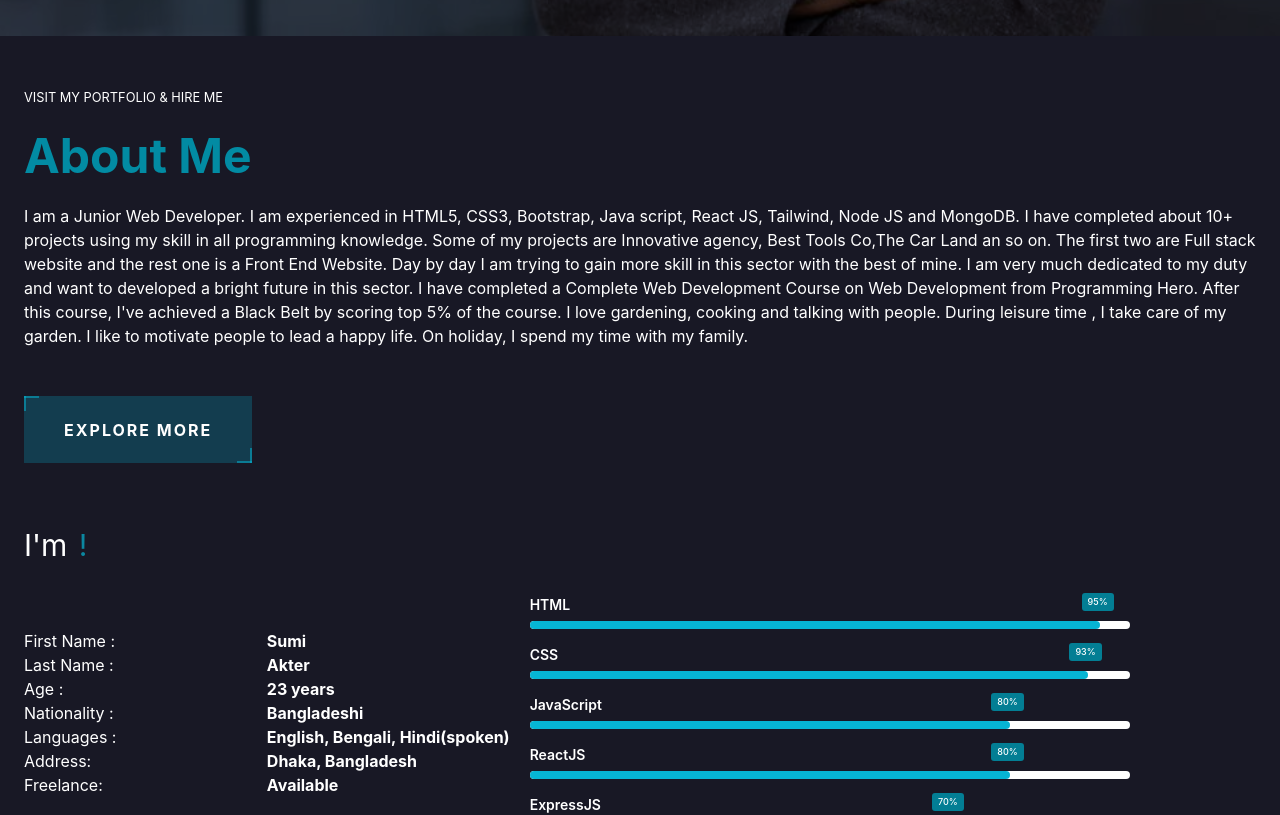
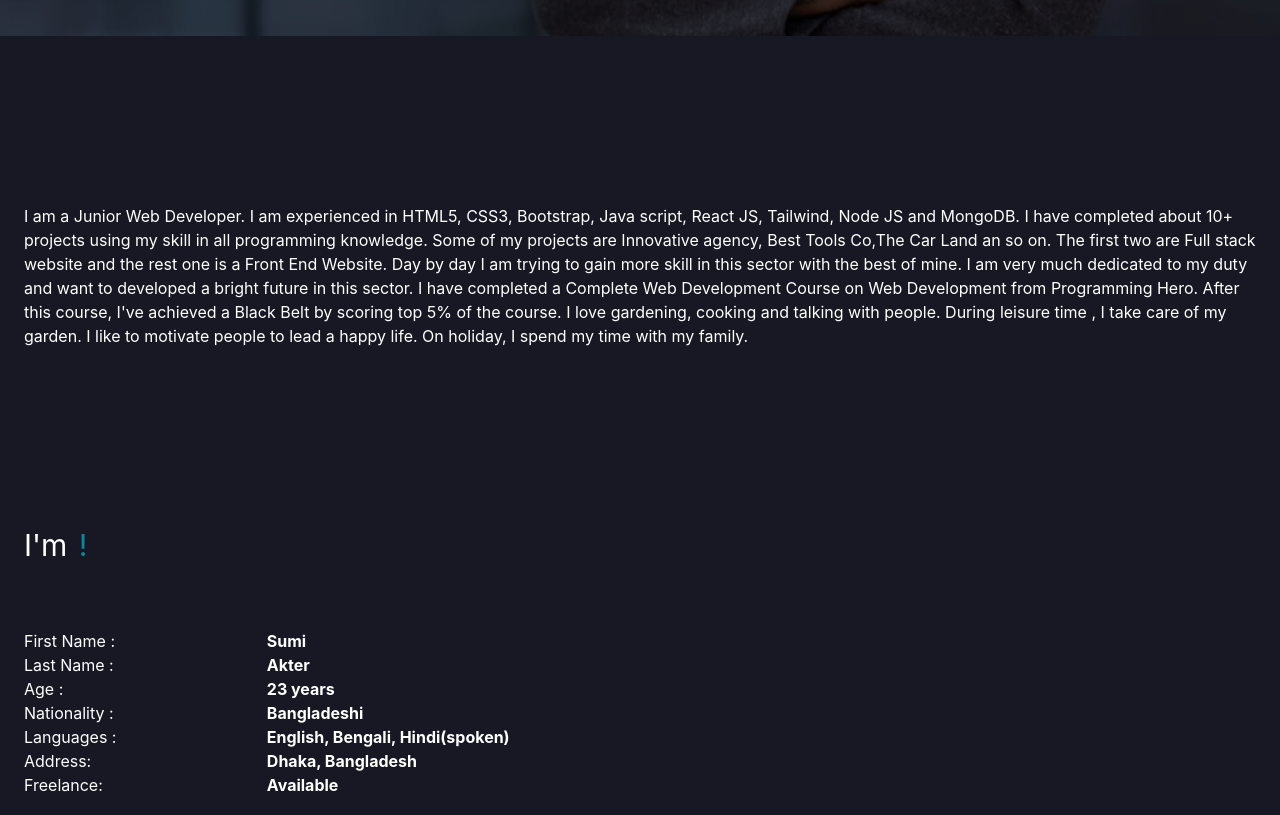
Before and after one commit to SumiAkter2/Sumi-Akter, a React (Create React App) app: page / in a window 1280 px wide. Shown: the part 844-1659 px from the top of the page. Built offline with nearby package versions, Linux system fonts and the light colour scheme.

Commit message:
added aos in about

```diff
--- a/src/Components/About/About.js
+++ b/src/Components/About/About.js
@@ -9,8 +9,13 @@ const About = () => {
   return (
     <div className="px-6 text-white">
       <div className="pt-12">
-        <small>VISIT MY PORTFOLIO & HIRE ME</small>
-        <h1 className="text-secondary my-6 text-3xl font-bold lg:text-5xl ">
+        <small data-aos="fade-down">VISIT MY PORTFOLIO & HIRE ME</small>
+        <h1
+          className="text-secondary my-6 text-3xl font-bold lg:text-5xl "
+          data-aos="fade-down"
+          data-aos-delay="500"
+          data-aos-duration="500"
+        >
           About Me
         </h1>
         <p className="leading-normal">
@@ -29,14 +34,15 @@ const About = () => {
           motivate people to lead a happy life. On holiday, I spend my time with
           my family.
         </p>
-        <NavLink to="/portfolio">
-          {" "}
-          <Button className="mb-6"> Explore More </Button>
-        </NavLink>
+        <div data-aos="zoom-in">
+          <NavLink to="/portfolio">
+            <Button className="mb-6"> Explore More </Button>
+          </NavLink>
+        </div>
       </div>
       {/* ==================== */}
       <div className="py-12">
-        <h3 className="text-3xl py-4">
+        <h3 className="text-3xl py-4" >
           I'm {}
           <span style={{ color: "#06b6d4" }}>
             {/* Style will be inherited from the parent element */}
--- a/src/Components/About/SkillsBar.js
+++ b/src/Components/About/SkillsBar.js
@@ -3,7 +3,7 @@ import "./Skill.css";
 const SkillsBar = () => {
   return (
     <div>
-      <div className="">
+      <div data-aos="zoom-in" data-delay="500">
         {/* <h1 className="title-text"> Progress Bar</h1> */}
 
         <div className="skill-box">
--- a/src/Components/Contact/Contact.js
+++ b/src/Components/Contact/Contact.js
@@ -15,8 +15,8 @@ import { useEffect } from "react";
 const Contact = () => {
   useEffect(() => {
     AOS.init({
-      delay: 100,
-      duration: 400,
+      // delay: 100,
+      duration: 500,
     });
   })
 
--- a/src/Components/Home/Banner.js
+++ b/src/Components/Home/Banner.js
@@ -118,7 +118,7 @@ const Banner = () => {
             more & more interactive with web animations.
           </p>
 
-          <Button>
+          <Button data-aos="fade-up">
             <a href={pdf} download className="flex justify-center items-start">
               <ImDownload3 className="mr-4 mt-2" /> Download Resume
             </a>
```
